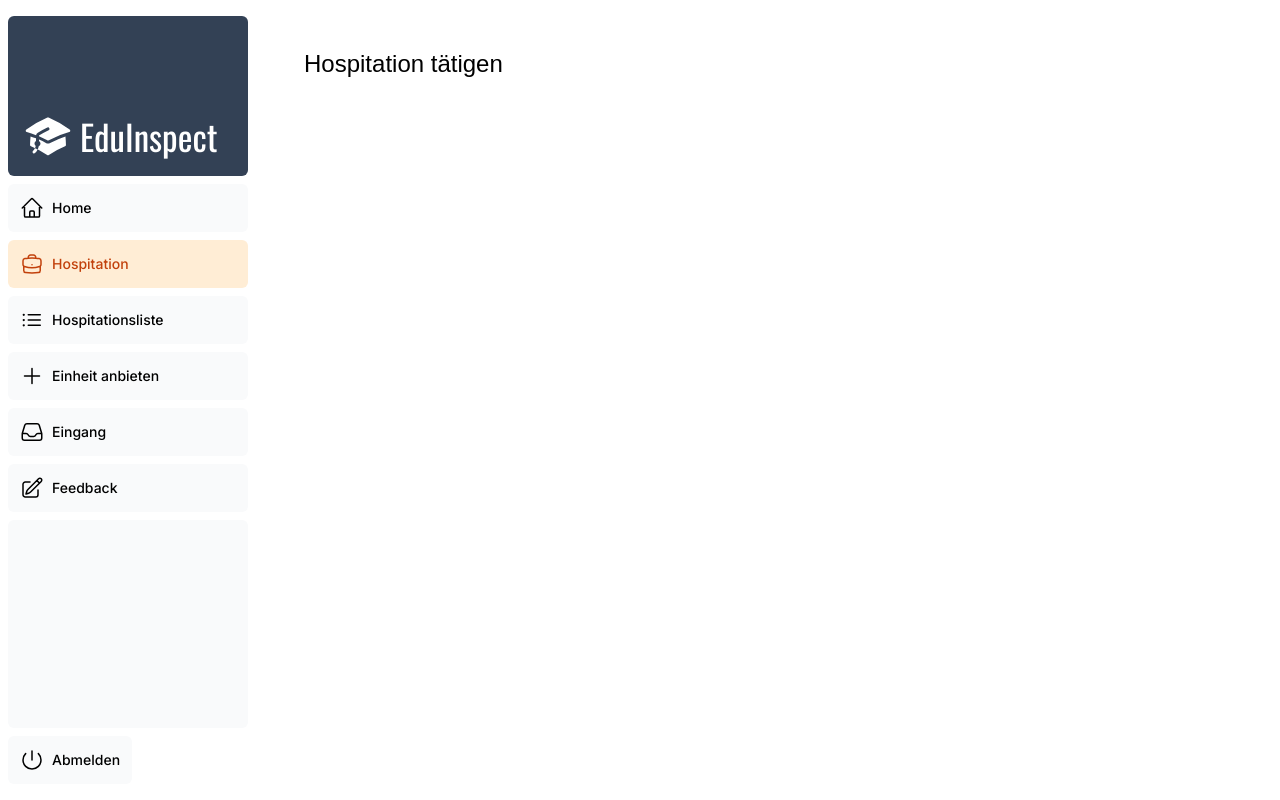
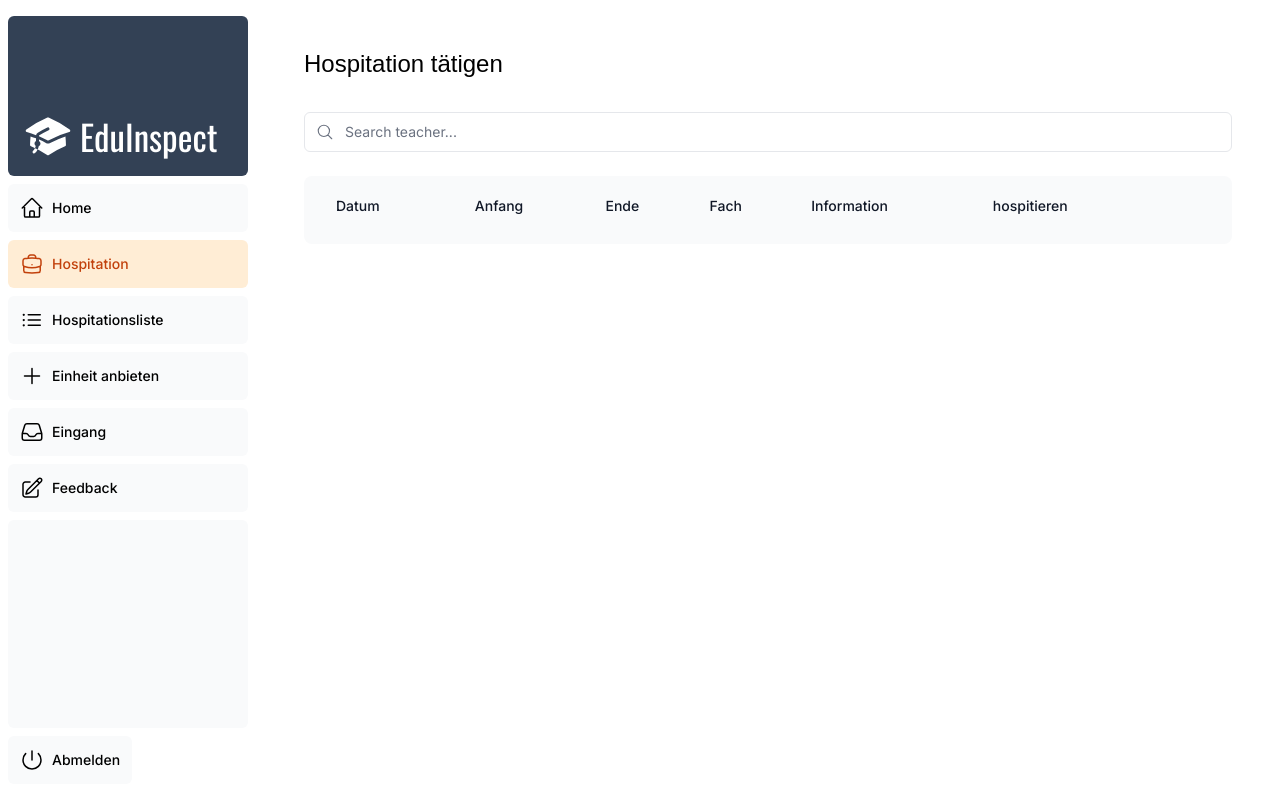
Before and after one commit to eliaskalkhofer/eduinspect, a Next.js app: page /dashboard/hospitation in a window 1280 px wide. Built offline with nearby package versions, Linux system fonts and the light colour scheme; a web font is replaced by a local one.

Commit message:
Hospitation page: added search ui

```diff
--- a/app/dashboard/hospitation/page.tsx
+++ b/app/dashboard/hospitation/page.tsx
@@ -1,4 +1,6 @@
 import { lusitana } from '@/app/ui/fonts';
+import HospitationTable from '@/app/ui/hospitation/table';
+import Search from '@/app/ui/hospitation/search';
 
 export default function Page() {
 
@@ -7,6 +9,10 @@ export default function Page() {
       <div className="flex w-full items-center justify-between">
         <h1 className={`${lusitana.className} text-2xl`}>Hospitation tätigen</h1>
       </div>
+      <div className="mt-4 flex items-center justify-between gap-2 md:mt-8">
+        <Search placeholder="Search teacher..." />
+      </div>
+      <HospitationTable query="0" currentPage={1} />
     </div>
   )
 }
--- /dev/null
+++ b/app/ui/hospitation/search.tsx
@@ -0,0 +1,38 @@
+'use client';
+
+import { MagnifyingGlassIcon } from '@heroicons/react/24/outline';
+import { useSearchParams, usePathname, useRouter } from 'next/navigation';
+import { useDebouncedCallback } from 'use-debounce';
+
+export default function Search({ placeholder }: { placeholder: string }) {
+
+    /*
+    const searchParams = useSearchParams();
+    const pathname = usePathname();
+    const { replace } = useRouter();
+
+    const handleSearch = useDebouncedCallback((term) => {
+      console.log(`Searching... ${term}`);
+      const params = new URLSearchParams(searchParams)
+      params.set('page', '1');
+      if (term) {
+        params.set('query', term);
+      } else {
+        params.delete('query');
+      }
+      replace(`${pathname}?${params.toString()}`);
+    }, 300);
+  */
+    return (
+      <div className="relative flex flex-1 flex-shrink-0">
+        <label htmlFor="search" className="sr-only">
+          Search
+        </label>
+        <input
+          className="peer block w-full rounded-md border border-gray-200 py-[9px] pl-10 text-sm outline-2 placeholder:text-gray-500"
+          placeholder={placeholder}
+        />
+        <MagnifyingGlassIcon className="absolute left-3 top-1/2 h-[18px] w-[18px] -translate-y-1/2 text-gray-500 peer-focus:text-gray-900" />
+      </div>
+    );
+  }
--- /dev/null
+++ b/app/ui/hospitation/table.tsx
@@ -0,0 +1,50 @@
+export default async function HospitationTable({
+  query,
+  currentPage,
+}: {
+  query: string;
+  currentPage: number;
+}) {
+  //const invoices = await fetchFilteredInvoices(query, currentPage);
+
+  return (
+    <div className="mt-6 flow-root">
+      <div className="inline-block min-w-full align-middle">
+        <div className="rounded-lg bg-gray-50 p-2 md:pt-0">
+          <div className="md:hidden">
+
+          </div>
+          <table className="hidden min-w-full text-gray-900 md:table">
+            <thead className="rounded-lg text-left text-sm font-normal">
+              <tr>
+                <th scope="col" className="px-4 py-5 font-medium sm:pl-6">
+                  Datum
+                </th>
+                <th scope="col" className="px-3 py-5 font-medium">
+                  Anfang
+                </th>
+                <th scope="col" className="px-3 py-5 font-medium">
+                  Ende
+                </th>
+                <th scope="col" className="px-3 py-5 font-medium">
+                  Fach
+                </th>
+                <th scope="col" className="px-3 py-5 font-medium">
+                  Information
+                </th>
+                <th scope="col" className="px-3 py-5 font-medium">
+                  hospitieren
+                </th>
+                <th scope="col" className="relative py-3 pl-6 pr-3">
+                  <span className="sr-only">Edit</span>
+                </th>
+              </tr>
+            </thead>
+            <tbody className="bg-white">
+            </tbody>
+          </table>
+        </div>
+      </div>
+    </div>
+  );
+}
```
Also changed, not shown: app/lib/data.ts (line endings or trailing spaces).
